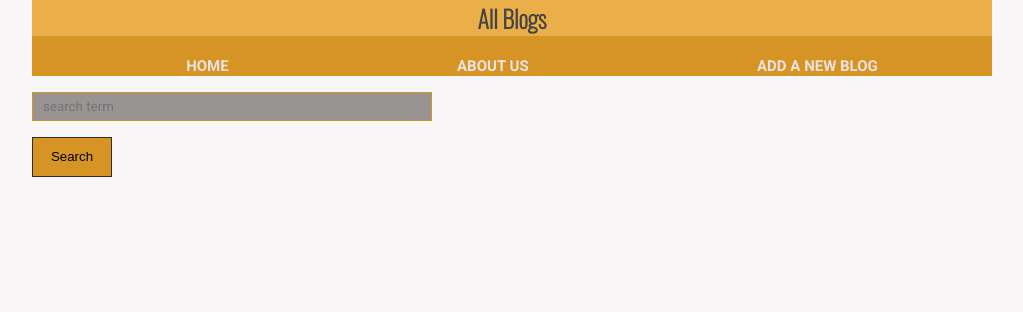
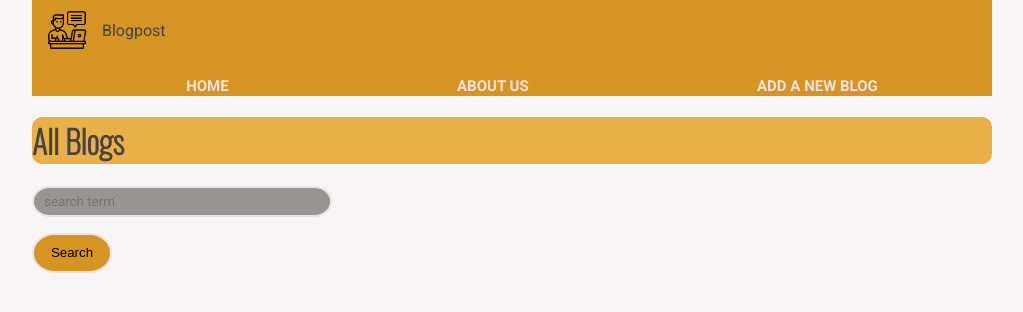
Before and after one commit to Anas748/ssp_ca3, a website: page index.html in a window 1280 px wide. Shown: the whole page, without its empty margins (128-1151 px from the left). Drawn offline with nearby package versions, Linux system fonts and the light colour scheme; no server answers.

Commit message:
html css

```diff
--- a/index.html
+++ b/index.html
@@ -9,7 +9,10 @@
 <body>
 
   <nav>
-    <h1>All Blogs</h1>
+    <div class="navlogo">
+      <a href="#"><img src="/assets/blog.png" alt="logo"> </a>
+      <span>Blogpost</span>
+   </div>
     <div class="navLinks">
       <ul>
        <a href="index.html">Home</a>
@@ -18,6 +21,7 @@
       </ul>
     </div>
   </nav>
+  <h1>All Blogs</h1>
   <form class="search">
     <input type="text" name="term" placeholder="search term">
     <button type="submit">Search</button>
--- a/styles.css
+++ b/styles.css
@@ -18,6 +18,10 @@ nav ul{
   display: flex;
   justify-content: space-around;
 }
+div span{
+  display: flex;
+  align-items: center;
+}
 nav h1 {
   text-align: center;
 }
@@ -29,6 +33,9 @@ nav a {
   text-transform: uppercase;
   text-decoration: none;
 }
+nav .navlogo{
+  display: flex;
+}
 
 nav img {
   max-width: 40px;
@@ -38,7 +45,7 @@ nav img {
 }
 
 
-/*
+
 .navLinks ul:hover a::after {
   opacity: 1;
   visibility: visible;
@@ -46,7 +53,7 @@ nav img {
 }
 
 .navLinks ul:hover a {
-  color: #D69425;
+  color: #2e2d2b;
 
 }
 
@@ -54,18 +61,21 @@ nav img {
 
   width: 100%;
   height: 1px;
-  background-color: #D69425;
+  background-color: #2e2d2b;
   opacity: 0;
   visibility: hidden;
   transition: 0.2s ease;
-} */
+}
 
 form {
-  max-width: 400px;
+  max-width: 300px;
+
 }
 
 form input {
   width: 100%;
+  border-radius: 55px 55px 55px 55px / 48px 48px 48px 48px;
+  border: 2px solid rgb(235, 226, 226);
 }
 
 input,
@@ -87,10 +97,14 @@ form button {
   border: 1px solid #2e2d2b;
   outline: none;
   transition: 1s ease-in-out;
+  border-radius: 55px 55px 55px 55px / 48px 48px 48px 48px;
+  border: 2px solid rgb(235, 226, 226);
 }
 
 textarea {
   min-height: 200px;
+  border-radius: 19px 19px 19px 19px;
+  border: 2px solid rgb(235, 226, 226);
 }
 
 /* post list */
@@ -117,6 +131,7 @@ body h1 {
 
   background-color: #ebaf49;
   font-family: 'Oswald';
+  border-radius: 10px 10px 10px 10px
 }
 
 
```
Also changed, not shown: create.html (+1 -0 lines).
